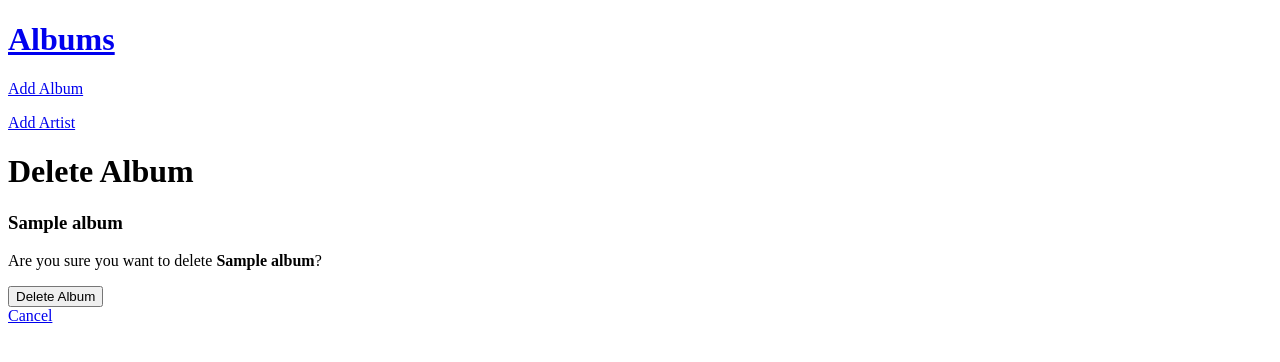
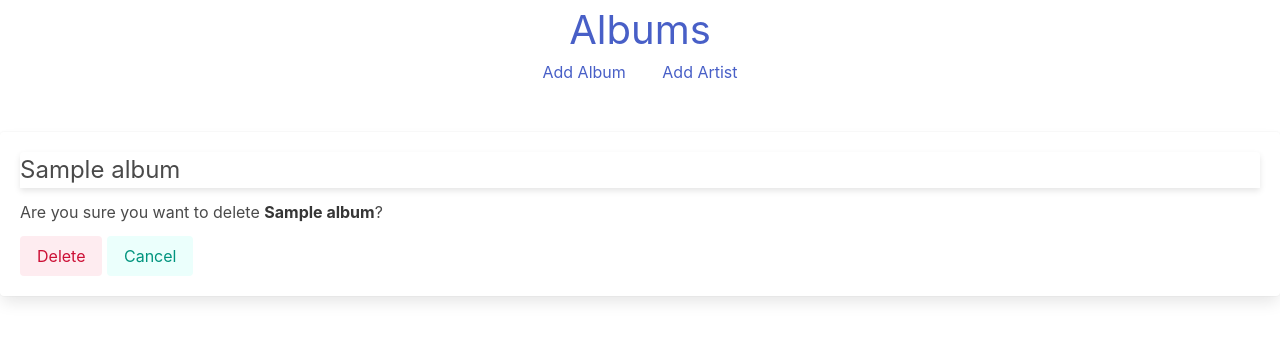
Before and after one commit to Momentum-Team-13/django-music-ypg00, a Django app: page /albums/1/delete in a window 1280 px wide. Shown: the top 362 px of the page. Run offline with Django 4.2, Linux system fonts and the light colour scheme; tables that the repository leaves empty hold one stand-in row (values such as "Sample post").

Commit message:
styled entire site with Bulma library

```diff
--- a/static/css/style.css
+++ b/static/css/style.css
@@ -0,0 +1,5 @@
+@import "https://cdn.jsdelivr.net/npm/bulma@0.9.4/css/bulma.min.css";
+
+.page_heading {
+    font-size: 50;
+}
--- a/templates/albums/add_album.html
+++ b/templates/albums/add_album.html
@@ -2,12 +2,12 @@
 
 {% block content %}
 
-<div>
+<div class="card box">
     <form action="{% url 'add_album' %}" method="POST">
         {% csrf_token %}
         {{ form.as_p }}
         <div>
-            <button type="submit">Add Album</button>
+            <button class="button is-primary is-light mt-3" type="submit">Add Album</button>
         </div>
     </form>
 </div>
--- a/templates/albums/delete_album.html
+++ b/templates/albums/delete_album.html
@@ -1,16 +1,17 @@
 {% extends "base.html" %}
 
 {% block content %}
-<h1>Delete Album</h1>
 
-<div>
-    <h3>{{ album.title }}</h3>
+<div class="card box">
+    <header class="card-header is-centered is-size-4">
+        {{ album.title }}
+    </header>
     <form action="{% url 'delete_album' pk=album.pk %}" method="POST">
         {% csrf_token %}
-        <p>Are you sure you want to delete <strong>{{ album.title }}</strong>?</p>
-        <div>
-            <button type="submit">Delete Album</button><br />
-            <a href="{% url 'list_albums' %}">Cancel</a>
+        <p class="mt-3">Are you sure you want to delete <strong>{{ album.title }}</strong>?</p>
+        <div class="mt-3">
+            <button class="button is-danger is-light" type="submit">Delete</button>
+            <a class="button is-primary is-light" href="{% url 'list_albums' %}">Cancel</a>
         </div>
     </form>
 </div>
--- a/templates/artists/add_artist.html
+++ b/templates/artists/add_artist.html
@@ -2,12 +2,12 @@
 
 {% block content %}
 
-<div>
+<div class="card box">
     <form action="{% url 'add_artist' %}" method="POST">
         {% csrf_token %}
         {{ form.as_p }}
         <div>
-            <button type="submit">Add Artist</button>
+            <button class="button is-primary is-light mt-3" type="submit">Add Artist</button>
         </div>
     </form>
 </div>
--- a/templates/base.html
+++ b/templates/base.html
@@ -6,21 +6,24 @@
 <head>
     <meta charset="UTF-8">
     <meta http-equiv="X-UA-Compatible" content="IE=edge">
-    <meta name="viewport" content="width=device-width, initial-scale=1.0">
+    <meta name="viewport" content="width=device-width, initial-scale=1">
+    <link rel="stylesheet" href="https://cdn.jsdelivr.net/npm/bulma@0.9.4/css/bulma.min.css">
     <link rel="stylesheet" href="static/css/style.css">
-    <title>Django Music</title>
+    <title class="title is-size-1">Django Music</title>
 </head>
 
 <body>
-    <div>
-        <h1><a href="{% url 'list_albums' %}">Albums</a></h1>
-        <p><a href="{% url 'add_album' %}">Add Album</a></p>
-        <p><a href="{% url 'add_artist' %}">Add Artist</a></p>
 
-        {% block content %}
-        {% endblock %}
+    <h1 class="header is-size-2 has-text-centered"><a href="{% url 'list_albums' %}">Albums</a></h1>
+    <div class="has-text-centered mb-6">
+        <div>
+            <a class="mx-4" href="{% url 'add_album' %}">Add Album </a>
+            <a class="mx-4" href="{% url 'add_artist' %}">Add Artist</a>
+        </div>
+    </div>
+    {% block content %}
+    {% endblock %}
 
-    </div>
 </body>
 
 </html>
```
Also changed, not shown: templates/albums/album_detail.html (+11 -7 lines), templates/albums/edit_album.html (+6 -5 lines), templates/albums/list_albums.html (+9 -8 lines).
